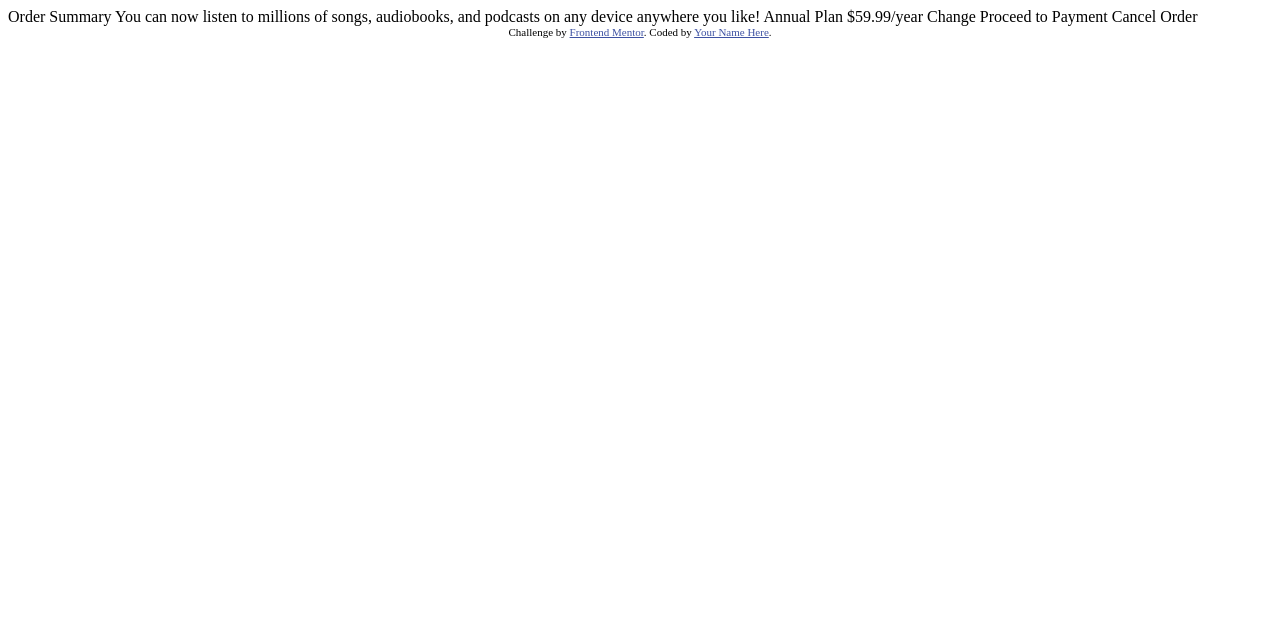
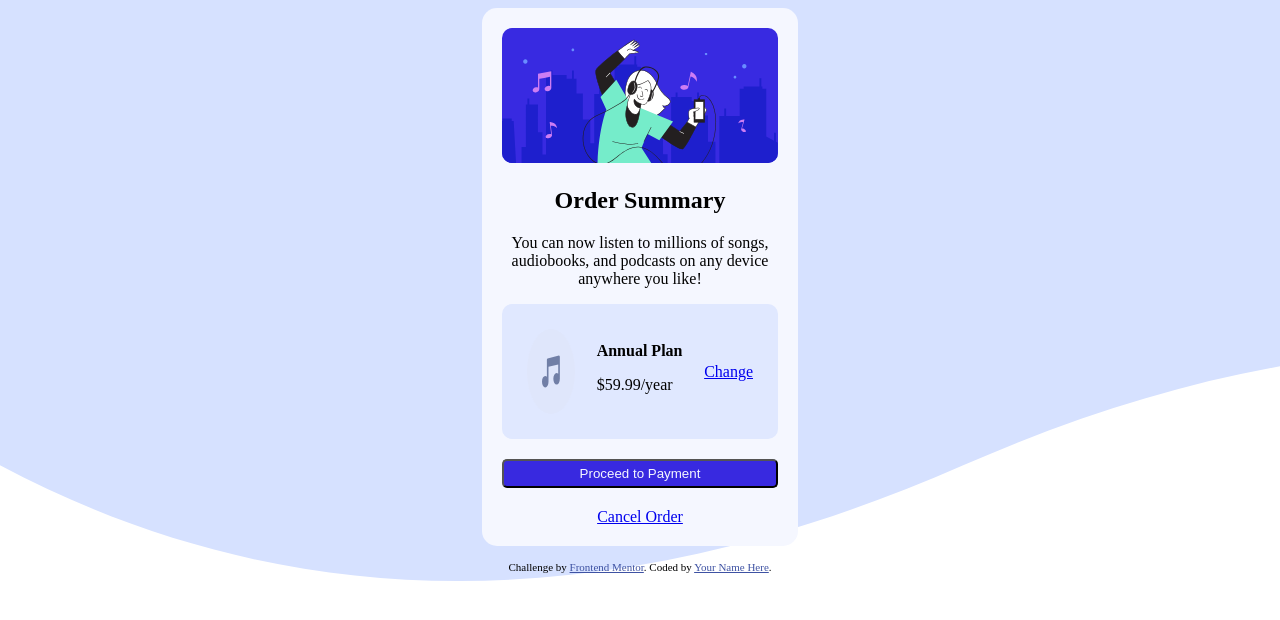
Before and after one commit to newmanwell/order-summary-component-main, a plain HTML site: page index.html in a window 1280 px wide. Drawn offline with Linux system fonts and the light colour scheme.

Commit message:
styling mostly complete

```diff
--- a/index.html
+++ b/index.html
@@ -3,35 +3,35 @@
   <head>
     <meta charset="UTF-8">
     <meta name="viewport" content="width=device-width, initial-scale=1.0"> <!-- displays site properly based on user's device -->
-
+    <link rel="stylesheet" href="./style.css">
     <link rel="icon" type="image/png" sizes="32x32" href="./images/favicon-32x32.png">
 
     <title>Frontend Mentor | Order summary card</title>
+  </head>
 
-  <!-- Feel free to remove these styles or customise in your own stylesheet 👍 -->
-  <style>
-    .attribution { font-size: 11px; text-align: center; }
-    .attribution a { color: hsl(228, 45%, 44%); }
-  </style>
-</head>
   <body>
-
-  Order Summary
-
-  You can now listen to millions of songs, audiobooks, and podcasts on any
+    <main>
+      <section class="card-container">
+        <img class="header-img" src="./images/illustration-hero.svg" alt="music to my ears" />
+        <h1>Order Summary</h1>
+        <p class="main-para">You can now listen to millions of songs, audiobooks, and podcasts on any
            device anywhere you like!
-
-  Annual Plan
-  $59.99/year
-
-  Change
-
-  Proceed to Payment
-  Cancel Order
-
-  <div class="attribution">
+        </p>
+        <div class="payment">
+          <img src="./images/icon-music.svg" alt="music note" />
+          <div>
+            <h2>Annual Plan</h2>
+            <p>$59.99/year</p>
+          </div>
+          <a class="change" href="#">Change</a>
+        </div>
+        <button>Proceed to Payment</button>
+        <a class="cancel" href="#">Cancel Order</a>
+      </section>
+    </main>
+    <footer class="attribution">
       Challenge by <a href="https://www.frontendmentor.io?ref=challenge" target="_blank">Frontend Mentor</a>.
       Coded by <a href="#">Your Name Here</a>.
-  </div>
+    </footer>
   </body>
 </html>
--- /dev/null
+++ b/style.css
@@ -0,0 +1,79 @@
+* {
+  box-sizing: border-box;
+}
+
+body {
+  background-image: url(./images/pattern-background-desktop.svg);
+  background-size: cover;
+  background-repeat: no-repeat;
+
+}
+
+main {
+  display: flex;
+  justify-content: center;
+}
+
+.card-container {
+  width: 25%;
+  background-color: hsl(225, 100%, 98%);
+  padding: 20px;
+  border-radius: 15px;
+}
+
+.header-img {
+  width: 100%;
+  border-radius: 10px;
+  padding: 0;
+}
+
+.card-container h1 {
+  text-align: center;
+}
+
+.main-para {
+  display: block;
+  text-align: center;
+}
+
+.payment {
+  display: flex;
+  justify-content: space-between;
+  background-color: hsl(225, 100%, 94%);
+  border-radius: 10px;
+  padding: 25px;
+}
+
+.card-container h2 {
+  font-size: 1rem;
+}
+
+.change {
+  vertical-align: middle;
+  line-height: 85px;
+}
+
+button {
+  display: block;
+  width: 100%;
+  margin-top: 20px;
+  padding: 5px;
+  background-color: hsl(245, 75%, 52%);
+  color: hsl(225, 100%, 98%);
+  border-radius: 5px;
+}
+
+.cancel {
+  display: block;
+  text-align: center;
+  margin-top: 20px;
+}
+
+.attribution {
+  font-size: 11px; text-align: center;
+  margin-top: 15px;
+}
+
+.attribution a {
+  color: hsl(228, 45%, 44%);
+}
```
Lines whose indentation alone changed are shown as unchanged.
